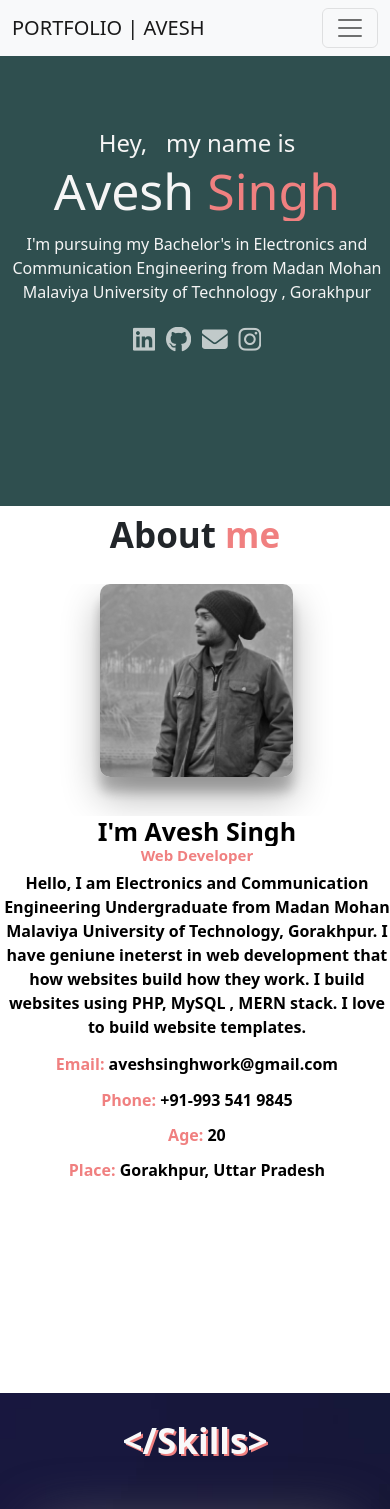
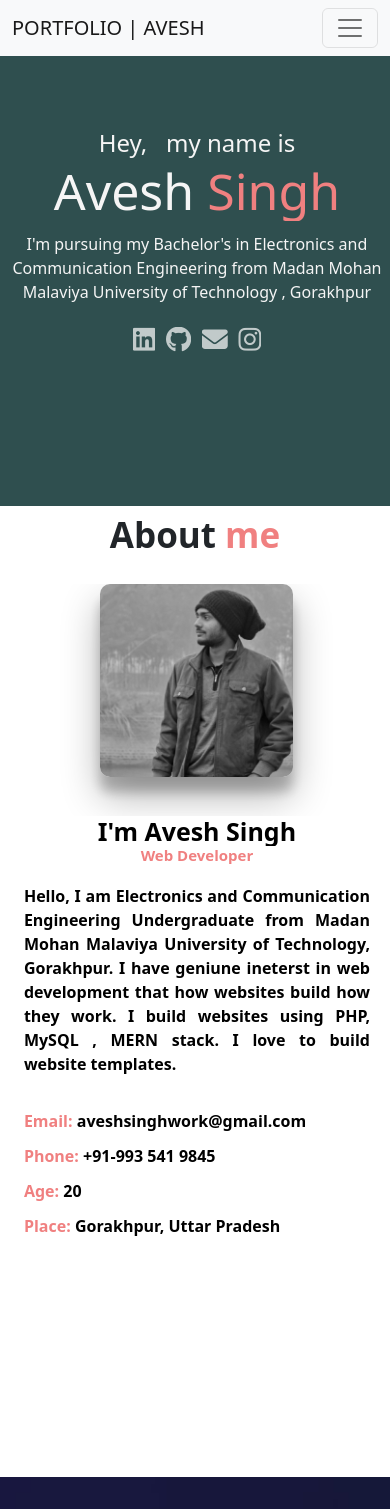
Before and after one commit to avessh/portfolio_avesh, a React (Create React App) app: page / in a window 390 px wide. Shown: the top 1509 px of the page. Built offline with nearby package versions, Linux system fonts and the light colour scheme.

Commit message:
adjusting about section

```diff
--- a/src/components/About.js
+++ b/src/components/About.js
@@ -19,10 +19,14 @@ export default class About extends Component {
                 <h1 id='content_h1_span'>Web Developer</h1>
 
                <p id='my_info_para'>Hello, I am Electronics and Communication Engineering Undergraduate from Madan Mohan Malaviya University of Technology, Gorakhpur. I have geniune ineterst in web development that how websites build how they work. I build websites using PHP, MySQL , MERN stack. I love to build website templates.</p>
+
+               <div id='my-para-detail'>
                <h1 className='color my-3'>Email: <span className='detail'> aveshsinghwork@gmail.com</span> </h1>
                <h1 className='color my-3'>Phone:<span  className='detail'> +91-993 541 9845</span></h1>
                <h1 className='color my-3'>Age:<span className='detail'> 20</span></h1>
                <h1 className='color my-3'>Place:<span className='detail' > Gorakhpur, Uttar Pradesh</span></h1>
+               </div>
+
             </div>
         </div>
      </section>
--- a/src/style/About.css
+++ b/src/style/About.css
@@ -114,7 +114,8 @@ color: lightcoral;
 @media screen and (max-width: 500px) {
 
     #about_section{
-        height: 105vh;
+        min-height: 115vh;
+        max-height: 200vh;
     }
 
     #profile_img{
@@ -144,5 +145,15 @@ color: lightcoral;
         width: 100%;
     }
 
+    #my_info_para{
+        text-align: justify;
+        padding: 20px;
+    }
+
+    #my-para-detail{
+        text-align: left;
+        padding-left: 20px;
+    }
+
 
 }
```
